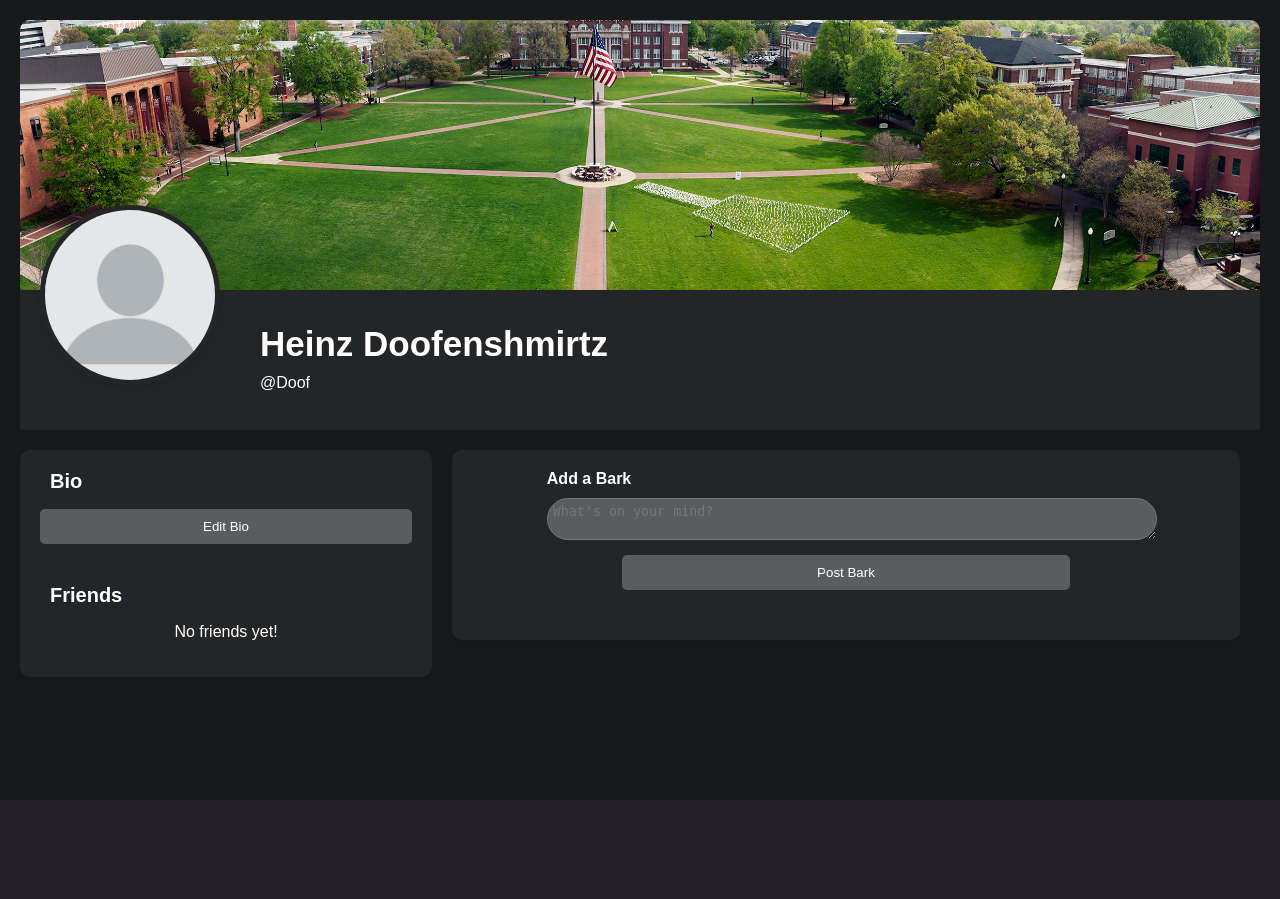
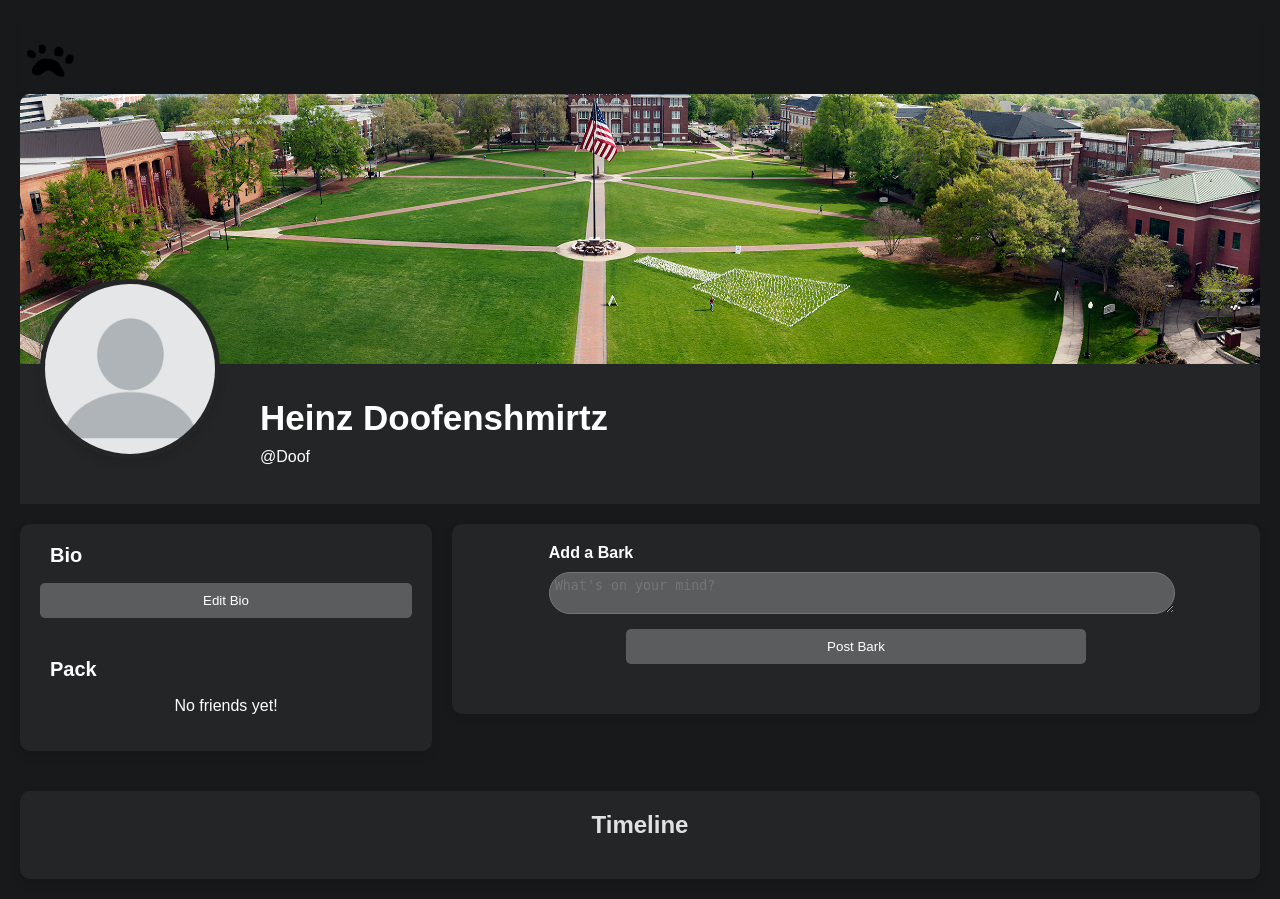
Before and after one commit to Ragnarok9401/intro_software_eng_jf1774, a Django app: a page that uses DawgHouse/homepage/templates/user_profile.html in a window 1280 px wide. Before the commit the page ends 800 px from the top, so only its background shows below. Run offline with Django 4.2, Linux system fonts and the light colour scheme; data comes from the database, SQL or seed files in the repository.

Commit message:
Bark and Treat Functions
Users can post on their timeline and can give treats.

```diff
--- a/DawgHouse/homepage/static/profile.css
+++ b/DawgHouse/homepage/static/profile.css
@@ -8,6 +8,7 @@ body {
 }
 .profile-layout {
     display: flex;
+    flex-wrap: wrap;
     gap: 20px;
     width: 100%;
 }
@@ -181,3 +182,59 @@ ul {
 .add-bark-container button:hover {
     background-color: #18191a;
 }
+
+.top-bar {
+    background-color: #18191a;
+    padding: 0px 5px;
+    box-shadow: 0 2px 4px rgba(0,0,0,0.1);
+}
+
+.logo-link {
+    display: inline-block;
+    vertical-align: middle;
+    z-index: 10;
+}
+
+.logo {
+    height: 70px;
+    width: auto;
+    transition: opacity 0.3s ease;
+}
+
+.logo-link:hover .logo {
+    opacity: 0.7;
+}
+
+.barks-container {
+    flex: 1 100%;
+    width: 70%;
+    margin-left: auto;
+    margin-right: auto;
+    background-color: #242526;
+    padding: 20px;
+    border-radius: 10px;
+    box-shadow: 0 4px 8px rgba(0,0,0,0.1);
+    color: white;
+    margin-top: 20px;
+}
+
+
+
+.barks-container h2 {
+    margin: 0;
+    margin-bottom: 20px;
+    text-align: center;
+    color: #e1e1e1;
+}
+
+.barks-container ul {
+    list-style-type: none;
+    padding: 0;
+}
+
+.barks-container li {
+    padding: 10px;
+    margin-bottom: 10px;
+    background-color: #2c2d2e;
+    border-radius: 5px;
+}
--- a/DawgHouse/homepage/templates/user_profile.html
+++ b/DawgHouse/homepage/templates/user_profile.html
@@ -6,6 +6,16 @@
     <link rel="stylesheet" href="{% static 'profile.css' %}" />
   </head>
   <body>
+    <div class="top-bar">
+      <a href="/" class="logo-link">
+        <img
+          src="{% static 'images/DHLogo.png' %}"
+          alt="DawgHouse Logo"
+          class="logo"
+        />
+      </a>
+    </div>
+
     <div class="profile-cover">
       <img
         src="{% static 'images/msstate.jpg' %}"
@@ -30,7 +40,7 @@
           <button>Edit Bio</button>
 
           <div class="friends-list">
-            <strong>Friends</strong>
+            <strong>Pack</strong>
             {% if friends_list %}
             <ul>
               {% for friend in friends_list %}
@@ -44,25 +54,43 @@
         </div>
 
         <div class="add-bark-container">
+          <form action="{% url 'post_bark' %}" method="post">
+            {% csrf_token %}
             <div class="bark-input-group">
               <strong>Add a Bark</strong>
-            <textarea placeholder="What's on your mind?"></textarea>
+              <textarea
+                name="bark_content"
+                placeholder="What's on your mind?"
+              ></textarea>
             </div>
-          <button>Post Bark</button>
+            <button type="submit">Post Bark</button>
+          </form>
         </div>
 
         <!-- Barks List -->
+        <div class="barks-container">
+          <h2>Timeline</h2>
           <ul>
             {% for bark in barks %}
             <li class="bark">
               <p><strong>User:</strong> {{ bark.user.username }}</p>
               <p><strong>Content:</strong> {{ bark.content }}</p>
               <p><strong>Timestamp:</strong> {{ bark.timestamp }}</p>
-            <p><strong>Likes:</strong> {{ bark.num_likes }}</p>
+              <p><strong>Treats:</strong> {{ bark.num_likes }}</p>
+              <form action="{% url 'give_treat' bark.id %}" method="post">
+                {% csrf_token %} {% if user in bark.treated_by.all %}
+                <button type="submit" style="background-color: red">
+                  Remove Treat
+                </button>
+                {% else %}
+                <button type="submit">Give a Treat</button>
+                {% endif %}
+              </form>
             </li>
             {% endfor %}
           </ul>
         </div>
       </div>
+    </div>
   </body>
 </html>
--- a/DawgHouse/homepage/urls.py
+++ b/DawgHouse/homepage/urls.py
@@ -6,10 +6,20 @@ urlpatterns = [
     path("login/", views.login_view, name="login_view"),
     path("signup/", views.signupView, name="signup"),
     path("logout/", views.logout_view, name="logout_view"),
-    path("send_sniff_request/<int:user_ID>/", views.send_sniff_request, name="send_sniff_request"),
-    path('accept_sniff_request/<int:request_ID>/', views.accept_sniff_request, name='accept_sniff_request'),
+    path(
+        "send_sniff_request/<int:user_ID>/",
+        views.send_sniff_request,
+        name="send_sniff_request",
+    ),
+    path(
+        "accept_sniff_request/<int:request_ID>/",
+        views.accept_sniff_request,
+        name="accept_sniff_request",
+    ),
     path("accept_example/", views.accept_example_view, name="accept_example"),
     path("send_example/", views.send_example_view, name="send_example"),
-    path("profile/<str:username>/", views.ProfileView, name='profile'),
+    path("profile/<str:username>/", views.ProfileView, name="profile"),
     path("edit/<str:username>/", views.userEdit, name="edit_profile"),
+    path("post_bark/", views.post_bark, name="post_bark"),
+    path("give_treat/<uuid:bark_id>/", views.give_treat, name="give_treat"),
 ]
--- a/DawgHouse/homepage/views.py
+++ b/DawgHouse/homepage/views.py
@@ -8,74 +8,83 @@ from django.contrib.auth.decorators import login_required
 from django.urls import reverse
 from django.forms.models import model_to_dict
 
+
 def home_view(request):
-    return render(request, 'homepage.html')
+    return render(request, "homepage.html")
+
 
 def login_view(request):
     form = LoginForm()
-    if request.method == 'POST':
+    if request.method == "POST":
         form = LoginForm(request.POST)
         if form.is_valid():
-            user = authenticate (
-                username = form.cleaned_data['username'],
-                password = form.cleaned_data['password'],
+            user = authenticate(
+                username=form.cleaned_data["username"],
+                password=form.cleaned_data["password"],
             )
         if user is not None:
             login(request, user)
-            #right now this redirects to a landing page but this will need to be changed to the user's timeline later
-            return redirect('/')
+            # right now this redirects to a landing page but this will need to be changed to the user's timeline later
+            return redirect("/")
         else:
-            message = 'Unrecognized Dawgtag or Password'
+            message = "Unrecognized Dawgtag or Password"
 
-        return render(request, "login.html", {'form': form, 'message': message})
+        return render(request, "login.html", {"form": form, "message": message})
 
-    return render(request, "login.html", {'form': form})
+    return render(request, "login.html", {"form": form})
+
 
 def signupView(request):
-    if request.method == 'POST':
+    if request.method == "POST":
         form = CustomUserCreationForm(request.POST)
         if form.is_valid():
             user = form.save()
-            messages.success(request, 'Account created successfully')
+            messages.success(request, "Account created successfully")
             # for these redirects, put the URL path in there
             # for example, if we wanted to go to signup with would be "signup/"
             # for now upon successful recreation we will redirect home, which is path ""
             # we can change this later
-            return redirect('/')
+            return redirect("/")
         else:
             for field in form:
                 for error in field.errors:
                     messages.error(request, f"{field.label}: {error}")
-            return redirect('/signup/')
+            return redirect("/signup/")
     else:
         form = CustomUserCreationForm()
 
-    return render(request, 'signup.html', {'form': form})
+    return render(request, "signup.html", {"form": form})
+
 
 def logout_view(request):
     logout(request)
-    return redirect('/')
+    return redirect("/")
+
 
 @login_required
 def send_sniff_request(request, user_ID):
     from_user = request.user
     to_user = DawgHouseUser.objects.get(id=user_ID)
-    sniff_request, created = SniffRequest.objects.get_or_create(from_user=from_user, to_user=to_user)
+    sniff_request, created = SniffRequest.objects.get_or_create(
+        from_user=from_user, to_user=to_user
+    )
     if created:
-        return HttpResponse('sniff request sent')
+        return HttpResponse("sniff request sent")
     else:
-        return HttpResponse('sniff request was already sent')
+        return HttpResponse("sniff request was already sent")
+
 
 @login_required
 def accept_sniff_request(request, request_ID):
-    sniff_request = SniffRequest.objects.get(id = request_ID)
+    sniff_request = SniffRequest.objects.get(id=request_ID)
     if sniff_request.to_user == request.user:
         sniff_request.to_user.friends.add(sniff_request.from_user)
         sniff_request.from_user.friends.add(sniff_request.to_user)
         sniff_request.delete()
-        return HttpResponse('sniff request accepted')
+        return HttpResponse("sniff request accepted")
     else:
-        return HttpResponse('sniff request declined')
+        return HttpResponse("sniff request declined")
+
 
 @login_required
 def send_example_view(request):
@@ -83,18 +92,18 @@ def send_example_view(request):
     all_sniff_requests = SniffRequest.objects.all()
 
     context = {
-        'allusers': allusers,
-        'all_sniff_requests': all_sniff_requests,
+        "allusers": allusers,
+        "all_sniff_requests": all_sniff_requests,
     }
-    return render(request, 'sniff_example.html', context)
+    return render(request, "sniff_example.html", context)
+
 
 @login_required
 def accept_example_view(request):
-
     all_sniff_requests = SniffRequest.objects.all()
 
     context = {
-        'all_sniff_requests': all_sniff_requests,
+        "all_sniff_requests": all_sniff_requests,
     }
     return render(request, "accept_sniffs_example.html", context)
 
@@ -103,21 +112,62 @@ def ProfileView(request, username):
     user = get_object_or_404(DawgHouseUser, username=username)
     friends_list = user.friends.all()
     barks = Bark.objects.filter(user=user)
-    context = {'user': user, 'barks': barks, 'friends_list': friends_list}
-    return render(request, 'user_profile.html', context)
+    context = {"user": user, "barks": barks, "friends_list": friends_list}
+    return render(request, "user_profile.html", context)
 
 
 def userEdit(request, username):
     user = get_object_or_404(DawgHouseUser, username=username)
     if request.method == "GET":
         form = EditUserForm(initial=model_to_dict(user))
-        return render(request, "edit_user.html", {'form' : form})
+        return render(request, "edit_user.html", {"form": form})
     elif request.method == "POST":
         user = get_object_or_404(DawgHouseUser, username=username)
         form = EditUserForm(request.POST)
         if form.is_valid():
-            user.bio = form.cleaned_data['bio']
+            user.bio = form.cleaned_data["bio"]
             user.save()
-            return redirect(f'/profile/{username}')
+            return redirect(f"/profile/{username}")
         else:
-            return HttpResponseRedirect(reverse('some_fail_loc'))
+            return HttpResponseRedirect(reverse("some_fail_loc"))
+
+
+from django.contrib.auth.decorators import login_required
+
+
+@login_required
+def post_bark(request):
+    if request.method == "POST":
+        bark_content = request.POST.get("bark_content")
+
+        new_bark = Bark(user=request.user, content=bark_content)
+        new_bark.save()
+
+        return redirect(f"/profile/{request.user.username}/")
+
+    return redirect("/")
+
+
+@login_required
+def give_treat(request, bark_id):
+    bark = get_object_or_404(Bark, id=bark_id)
+    bark.num_likes += 1
+    bark.save()
+
+    return redirect(f"/profile/{request.user.username}/")
+
+
+@login_required
+def give_treat(request, bark_id):
+    bark = get_object_or_404(Bark, id=bark_id)
+    user = request.user
+
+    if user in bark.treated_by.all():
+        bark.num_likes -= 1
+        bark.treated_by.remove(user)
+    else:
+        bark.num_likes += 1
+        bark.treated_by.add(user)
+
+    bark.save()
+    return redirect(f"/profile/{request.user.username}/")
```
Also changed, not shown: DawgHouse/homepage/models.py (+42 -20 lines), DawgHouse/homepage/migrations/0003_alter_bark_timestamp.py (added), DawgHouse/homepage/migrations/0004_bark_treated_by_alter_bark_timestamp.py (added). Lines whose indentation alone changed are shown as unchanged.
